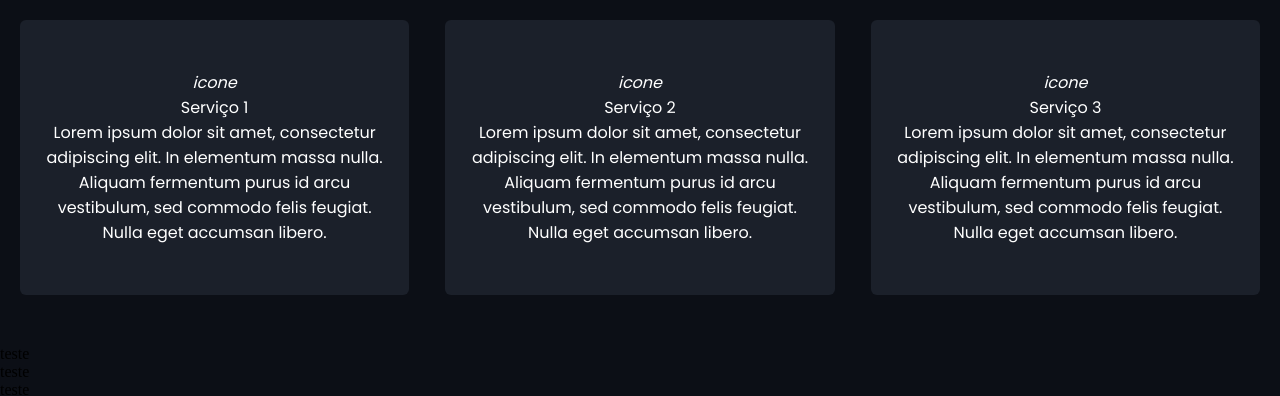
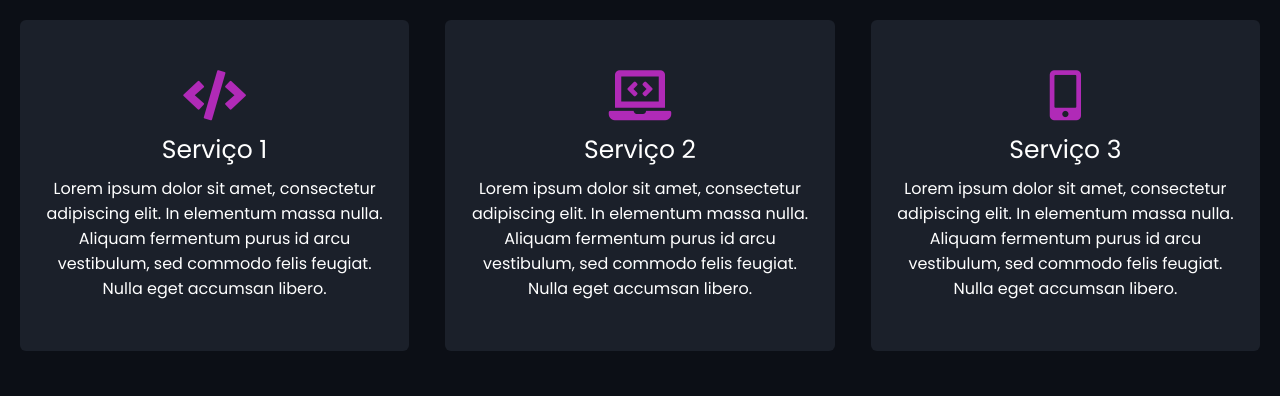
Before and after one commit to emersonpessoa01/layout-site, a plain HTML site: page index.html in a window 1280 px wide. Shown: the part 663-1059 px from the top of the page. Drawn offline with nearby package versions, Linux system fonts and the light colour scheme.

Commit message:
styling services

```diff
--- a/css/custom.css
+++ b/css/custom.css
@@ -162,30 +162,30 @@ section {
   height: 100vh;
   min-height: 500px;
   background-attachment: fixed; /*fixa a imagem de fundo */
-  background-size: cover;/*cobre os espaços vazios*/
+  background-size: cover; /*cobre os espaços vazios*/
   font-family: "Ubuntu", sans-serif;
 }
 
-.top .max-width{
+.top .max-width {
   width: 100%;
   display: flex;
 }
 
-.top .top-content .text-1{
-  font-size:25px;
+.top .top-content .text-1 {
+  font-size: 25px;
   margin-top: 100px;
 }
-.top .top-content .text-2{
-  font-size:55px;
+.top .top-content .text-2 {
+  font-size: 55px;
   font-weight: 400;
   margin-left: -3px;
 }
-.top .top-content .text-3{
-  font-size:32px;
+.top .top-content .text-3 {
+  font-size: 32px;
   margin: 5px 0;
 }
 /*tornando o link em um botão */
-.top .top-content a{
+.top .top-content a {
   display: inline-block;
   background-color: #b02ab7;
   color: #fff;
@@ -197,38 +197,75 @@ section {
   border: 2px solid #b02ab7;
   transition: all 0.3s ease;
 }
-.top .top-content a:hover{
+.top .top-content a:hover {
   color: #b02ab7;
   background: none;
 }
 
-.services{
+.services {
   color: #fff;
   background-color: #0c0f16;
   font-family: "Poppins", sans-serif;
 }
 
-.services .title{
+.services .title {
   text-align: center;
   margin: 40px 0;
   font-size: 35px;
   font-weight: 400;
 }
 
-.services .serv-content{
+.services .serv-content {
   display: flex;
   flex-wrap: wrap;
   align-items: center;
   justify-content: space-between;
-
 }
 
-.services .serv-content .card{
+.services .serv-content .card {
   width: calc(33% - 20px);
   background-color: #1b202a;
   text-align: center;
   border-radius: 6px;
   padding: 50px 25px;
+  cursor: pointer;
+  transition: all 0.3s ease;
+}
+
+.services .serv-content .card:hover {
+  background: #b02ab7;
+}
+.services .serv-content .card i {
+  font-size: 50px;
+  color: #b02ab7;
+  transition: all 0.7s ease;
+}
+.services .serv-content .card {
+  transition: all 0.3s ease;
+}
+.services .serv-content .card:hover .box {
+  transform: scale(1.05);
+}
+
+.services .serv-content .card:hover i {
+  color: #fff;
+}
+
+.services .serv-content .card .text {
+  font-size: 25px;
+  margin: 10px 0 7px 0;
+}
+@media (max-width: 947px){
+  .services .serv-content .card{
+    width: calc(50% - 10px); /* 50% coloca dois em uma linha */
+    margin-bottom: 20px;
+  }
+}
+
+@media(max-width: 690px){
+  .services .serv-content .card{
+    width: 100%; /*ocupa uma linha por vez */
+  }
 }
 
 footer {
--- a/index.html
+++ b/index.html
@@ -47,7 +47,7 @@
         <div class="serv-content">
           <div class="card">
             <div class="box">
-              <i>icone</i>
+              <i class="fas fa-code"></i>
               <div class="text">Serviço 1</div>
               <p>
                 Lorem ipsum dolor sit amet, consectetur adipiscing elit. In
@@ -60,7 +60,7 @@
 
           <div class="card">
             <div class="box">
-              <i>icone</i>
+              <i class="fas fa-laptop-code"></i>
               <div class="text">Serviço 2</div>
               <p>
                 Lorem ipsum dolor sit amet, consectetur adipiscing elit. In
@@ -73,7 +73,7 @@
 
           <div class="card">
             <div class="box">
-              <i>icone</i>
+              <i class="fas fa-mobile-alt"></i>
               <div class="text">Serviço 3</div>
               <p>
                 Lorem ipsum dolor sit amet, consectetur adipiscing elit. In
```
